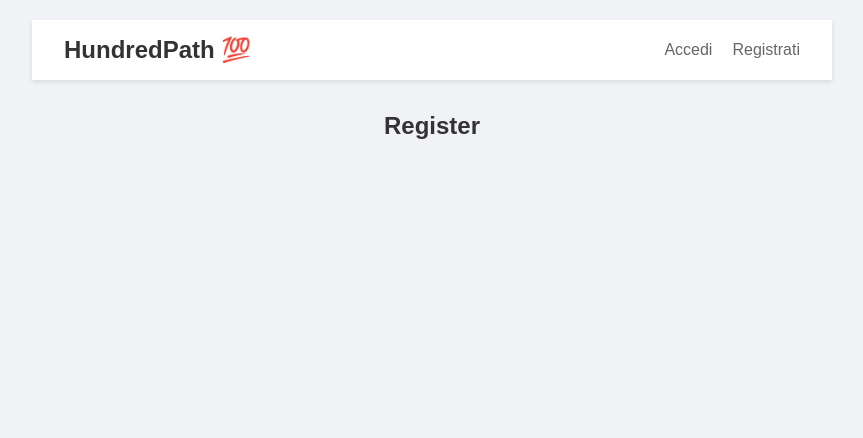
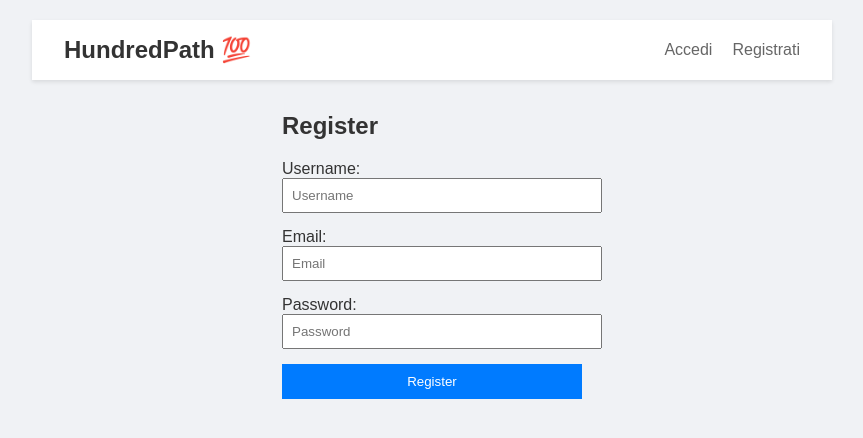
Before and after one commit to simonecamerano/HundredPath, a Vue app in the folder frontend/: page /register in a window 1280 px wide. Shown: the top 438 px of the page, without its empty margins (208-1071 px from the left). Built offline with nearby package versions, Linux system fonts and the light colour scheme.

Commit message:
feat: implement user registration form and adjust leaderboard's currentNumber projection by subtracting one.

```diff
--- a/frontend/src/views/Register.vue
+++ b/frontend/src/views/Register.vue
@@ -1,5 +1,72 @@
 <template>
-  <div>
+  <div class="register-container">
     <h2>Register</h2>
+    <form @submit.prevent="register">
+      <label>Username:</label>
+      <input type="text" v-model="username" placeholder="Username" required />
+      <label>Email:</label>
+      <input type="email" v-model="email" placeholder="Email" required />
+      <label>Password:</label>
+      <input
+        type="password"
+        v-model="password"
+        placeholder="Password"
+        required
+      />
+      <button type="submit">Register</button>
+    </form>
   </div>
 </template>
+
+<script setup>
+import { ref } from "vue";
+import { useRouter } from "vue-router";
+import api from "../services/api";
+
+const router = useRouter();
+const username = ref("");
+const email = ref("");
+const password = ref("");
+const error = ref("");
+
+async function register() {
+  try {
+    await api.post("/auth/register", {
+      username: username.value,
+      email: email.value,
+      password: password.value,
+    });
+    alert("Registration successful! You can now login.");
+    router.push("/login");
+  } catch (err) {
+    console.error("Error registering:", err);
+    alert(err.response?.data?.error || "Registration failed");
+  }
+}
+</script>
+
+<style scoped>
+.register-container {
+  max-width: 300px;
+  margin: 0 auto;
+  text-align: left;
+}
+input {
+  display: block;
+  width: 100%;
+  margin-bottom: 15px;
+  padding: 8px;
+}
+button {
+  width: 100%;
+  padding: 10px;
+  background: #007bff;
+  color: white;
+  border: none;
+  cursor: pointer;
+}
+.error {
+  color: red;
+  margin-top: 10px;
+}
+</style>
```
Also changed, not shown: 1 other file (tests, documents, lock files or other folders).
